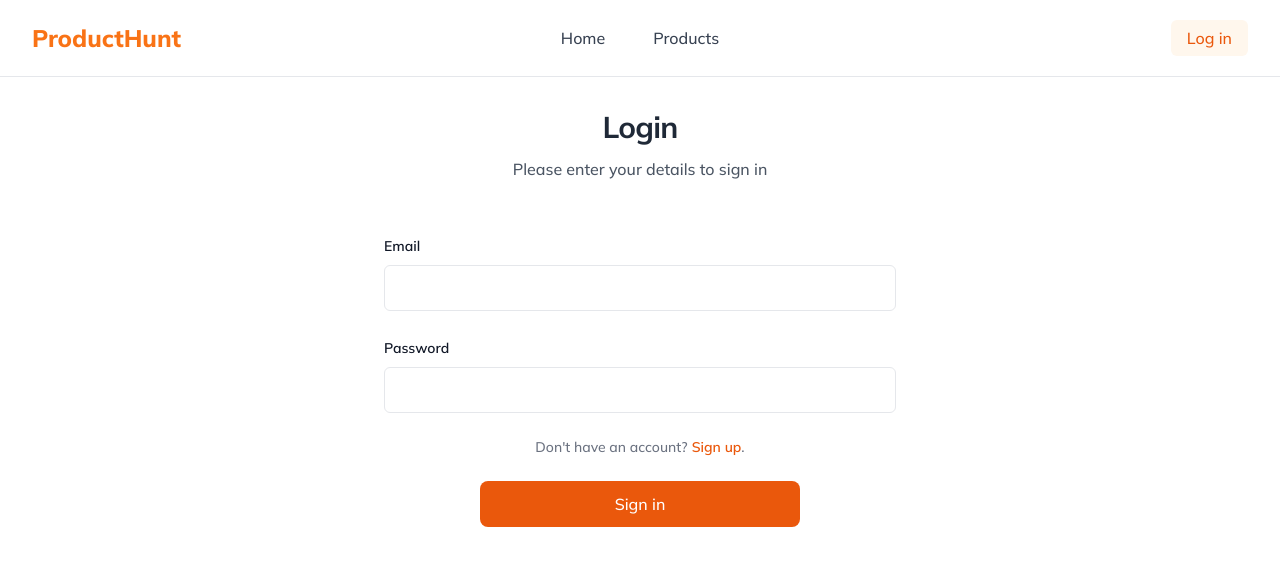
After one commit to Khaled65522/ProductHunt, a Django app: page /login/ in a window 1280 px wide. The commit adds this page. Shown: the top 566 px of the page. Run offline with Django 5.2, Linux system fonts and the light colour scheme; some libraries are stand-ins or nearby versions.

Commit message:
added login registration

```diff
--- a/ProductHunt/urls.py
+++ b/ProductHunt/urls.py
@@ -24,6 +24,7 @@ urlpatterns = [
     path('admin/', admin.site.urls),
     path('', views.homepage, name='home'),
     # Apps urls
+    path("", include("accounts.urls")),
     path("", include("products.urls")),
     path("", include("sales.urls")),
     path("", include("analytics.urls")),
--- a/accounts/admin.py
+++ b/accounts/admin.py
@@ -1,6 +1,7 @@
 from django.contrib import admin
-from .models import Profile
+from .models import Profile, User
 
 
 # Register your models here.
+admin.site.register(User)
 admin.site.register(Profile)
--- /dev/null
+++ b/accounts/forms.py
@@ -0,0 +1,20 @@
+from django.contrib.auth.forms import UserCreationForm
+from django.contrib.auth import get_user_model
+from django import forms
+
+User = get_user_model()
+
+
+class UserRegistrationForm(UserCreationForm):
+    first_name = forms.CharField(max_length=30, required=True)
+    last_name = forms.CharField(max_length=30, required=True)
+    email = forms.EmailField(required=True)
+
+    class Meta:
+        model = User
+        fields = ("first_name", "last_name", "email", "password1", "password2")
+
+
+class UserLoginForm(forms.Form):
+    email = forms.EmailField(required=True)
+    password = forms.CharField(widget=forms.PasswordInput)
--- /dev/null
+++ b/accounts/urls.py
@@ -0,0 +1,9 @@
+from django.urls import path
+from . import views
+
+
+urlpatterns = [
+    path("register/", views.sign_up, name="register"),
+    path("login/", views.sign_in, name="login"),
+    path("logout/", views.sign_out, name="logout"),
+]
--- a/accounts/views.py
+++ b/accounts/views.py
@@ -1,3 +1,36 @@
-from django.shortcuts import render
+from django.shortcuts import render, redirect
+from django.contrib.auth import login, authenticate, logout
+from .forms import UserRegistrationForm, UserLoginForm
+
 
 # Create your views here.
+def sign_up(request):
+    if request.method == "POST":
+        form = UserRegistrationForm(request.POST)
+        if form.is_valid():
+            user = form.save()
+            login(request, user)
+            return redirect("home")
+    else:
+        form = UserRegistrationForm()
+    return render(request, "accounts/register.html", {"form": form})
+
+
+def sign_in(request):
+    if request.method == "POST":
+        form = UserLoginForm(request.POST)
+        if form.is_valid():
+            email = form.cleaned_data["email"]
+            password = form.cleaned_data["password"]
+            user = authenticate(request, email=email, password=password)
+            if user is not None:
+                login(request, user)
+                return redirect("home")
+    else:
+        form = UserLoginForm()
+    return render(request, "accounts/login.html", {"form": form})
+
+
+def sign_out(request):
+    logout(request)
+    return redirect("home")
--- /dev/null
+++ b/static/css/styles.css
@@ -0,0 +1,24 @@
+body {
+   font-family: "Mulish", sans-serif;
+}
+
+.form-control label {
+   display: inline-block;
+   margin-bottom: 8px;
+   font-size: 14px;
+   font-weight: 600;
+   color: #111827;
+}
+
+.form-control input {
+   display: block;
+   width: 100%;
+   padding: 12px;
+   border: 1px solid #e5e7eb;
+   border-radius: 6px;
+   font-size: 14px;
+   line-height: 20px;
+   color: #111827;
+   outline: none;
+   min-height: 40px;
+}
--- /dev/null
+++ b/templates/accounts/login.html
@@ -0,0 +1,32 @@
+{% extends "base.html" %}
+
+{% block body %}
+   <section class="p-8 w-full bg-auth-login">
+      <div class="mx-auto max-w-lg w-full">
+         <div class="mb-8 sm:mb-12 text-center">
+            <h2 class="text-2xl sm:text-3xl font-bold tracking-tight text-gray-800">Login</h2>
+            <p class="mt-2 leading-8 text-gray-600">Please enter your details to sign in</p>
+         </div>
+         <form method="post" class="grid gap-y-6">
+            {% csrf_token %}
+            <div class="form-control">
+               <label for="{{ form.email.id_for_label }}">Email</label>
+               <div class="relative w-full">{{ form.email }}</div>
+            </div>
+            <div class="form-control">
+               <label for="{{ form.password.id_for_label }}">Password</label>
+               <div class="relative w-full">{{ form.password }}</div>
+            </div>
+            <div class="flex items-center justify-center text-sm">
+               <span>Don't have an account?</span>
+               <a class="ml-1 font-semibold text-orange-600"
+                  href="{% url 'register' %}">Sign up</a>.
+            </div>
+            <button type="submit"
+                    class="px-3.5 py-2 sm:py-2.5 gap-x-2 rounded-lg border-transparent bg-orange-600 text-white hover:bg-orange-600 orange justify-self-center w-full max-w-80 min-w-16 flex items-center justify-center font-medium border active:scale-95 transition-all leading-normal group">
+               <span>Sign in</span>
+            </button>
+         </form>
+      </div>
+   </section>
+{% endblock body %}
--- a/templates/base.html
+++ b/templates/base.html
@@ -1,18 +1,24 @@
+{% load static %}
 <!DOCTYPE html>
 <html lang="en">
    <head>
-    <meta charset="UTF-8">
+      <meta charset="UTF-8" />
+      <meta name="keywords"
+            content="product hunt, products, discovery, tech products, startup products" />
+      <meta name="description"
+            content="ProductHunt - Discover and share amazing products" />
       <title>ProductHunt</title>
-    <link rel="preconnect" href="https://fonts.googleapis.com"/>
-    <link rel="preconnect" href="https://fonts.gstatic.com" crossorigin/>
-    <link href="https://fonts.googleapis.com/css2?family=Mulish:wght@200..1000&display=swap" rel="stylesheet" />
+      <link rel="preconnect" href="https://fonts.googleapis.com" />
+      <link rel="preconnect" href="https://fonts.gstatic.com" crossorigin />
+      <link href="https://fonts.googleapis.com/css2?family=Mulish:wght@200..1000&display=swap"
+            rel="stylesheet" />
       <script src="https://cdn.tailwindcss.com"></script>
+      <link rel="stylesheet" href="{% static 'css/styles.css' %}" />
    </head>
-<body class="text-gray-500">
-{# Header #}
+   <body class="text-gray-500 antialiased font-medium">
+      {% include "header.html" %}
       {% block body %}
          <h1>Hello World</h1>
       {% endblock body %}
-{# Footer #}
    </body>
 </html>
--- /dev/null
+++ b/templates/header.html
@@ -0,0 +1,49 @@
+<header class="block w-full sticky inset-x-0 top-0 z-40 bg-white border-b">
+   <section class="px-8 py-5 mx-auto container flex items-center justify-between">
+      <div class="w-full max-w-64 flex items-center gap-x-3">
+         <a class="flex items-center gap-x-3" href="{% url 'home' %}">
+            <h1 class="text-2xl font-extrabold flex-shrink-0 text-orange-500">
+               <span>ProductHunt</span>
+            </h1>
+         </a>
+      </div>
+      <div class="flex items-center justify-center w-full">
+         <ul class="flex justify-center items-center gap-x-12 font-medium text-gray-700">
+            <a href="{% url 'home' %}" class="hover:text-orange-600">Home</a>
+            <a href="{% url 'home' %}" class="hover:text-orange-600">Products</a>
+         </ul>
+      </div>
+
+      <div class="w-full max-w-48 sm:max-w-64 flex items-center gap-x-3 justify-end">
+         {% if user.is_authenticated %}
+            <div class="relative flex-shrink-0 group">
+               <div class="avatar w-10 h-10 rounded-full font-semibold bg-primary-500 text-lg text-white flex items-center justify-center shrink-0 overflow-hidden ring-white ">
+                  <img src="https://images.unsplash.com/photo-1595152452543-e5fc28ebc2b8"
+                       alt="{{ user.first_name }}'s profile picture"
+                       width="40"
+                       height="40" />
+               </div>
+               <div class="hidden group-hover:block absolute right-0 pt-7 top-3/4 w-48">
+                  <ul class="py-2 z-50 shadow-md rounded-md bg-white border text-sm">
+                     <div class="mx-2 pb-2 mb-2 flex items-center gap-x-3 border-b">
+                        <img src="https://images.unsplash.com/photo-1595152452543-e5fc28ebc2b8"
+                             class="w-8 h-8 rounded-full border"
+                             width="32"
+                             height="32"
+                             alt="{{ user.first_name }}'s profile picture" />
+                        <h3 class="text-gray-800">{{ user.first_name }} {{ user.last_name }}</h3>
+                     </div>
+                     <a href="{% url 'logout' %}"
+                        class="w-full px-3 py-2 flex items-center gap-x-3 hover:bg-gray-100 hover:text-gray-800">
+                        Log out
+                     </a>
+                  </ul>
+               </div>
+            </div>
+         {% else %}
+            <a class="px-4 py-1.5 flex items-center gap-x-3 bg-orange-50 text-orange-600 rounded-md"
+               href="{% url 'login' %}"><span>Log in</span></a>
+         {% endif %}
+      </div>
+   </section>
+</header>
--- a/templates/home.html
+++ b/templates/home.html
@@ -2,4 +2,9 @@
 
 {% block body %}
     <h1>Welcome Home</h1>
+    {% if user.is_authenticated %}
+        <p>Welcome, {{ user.first_name }}!</p>
+    {% else %}
+        <p>Please login to continue.</p>
+    {% endif %}
 {% endblock body %}
```
Also changed, not shown: ProductHunt/settings.py (+9 -4 lines), accounts/models.py (+51 -5 lines), templates/accounts/register.html (added, +45 -0 lines), accounts/migrations/0001_initial.py, analytics/migrations/__init__.py (deleted), products/migrations/__init__.py (deleted), sales/migrations/__init__.py (deleted), 1 other file. Lines whose indentation alone changed are shown as unchanged.
